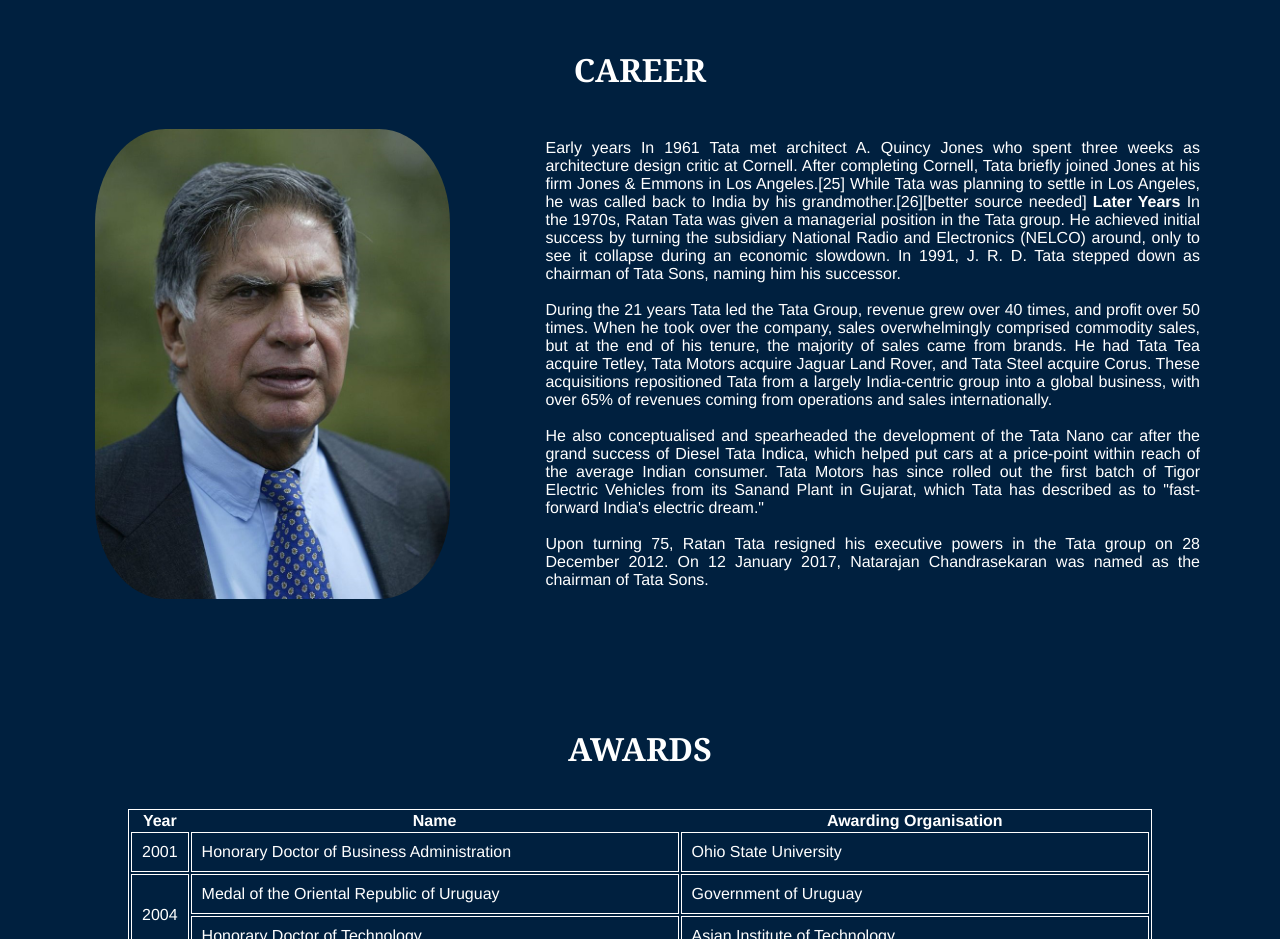
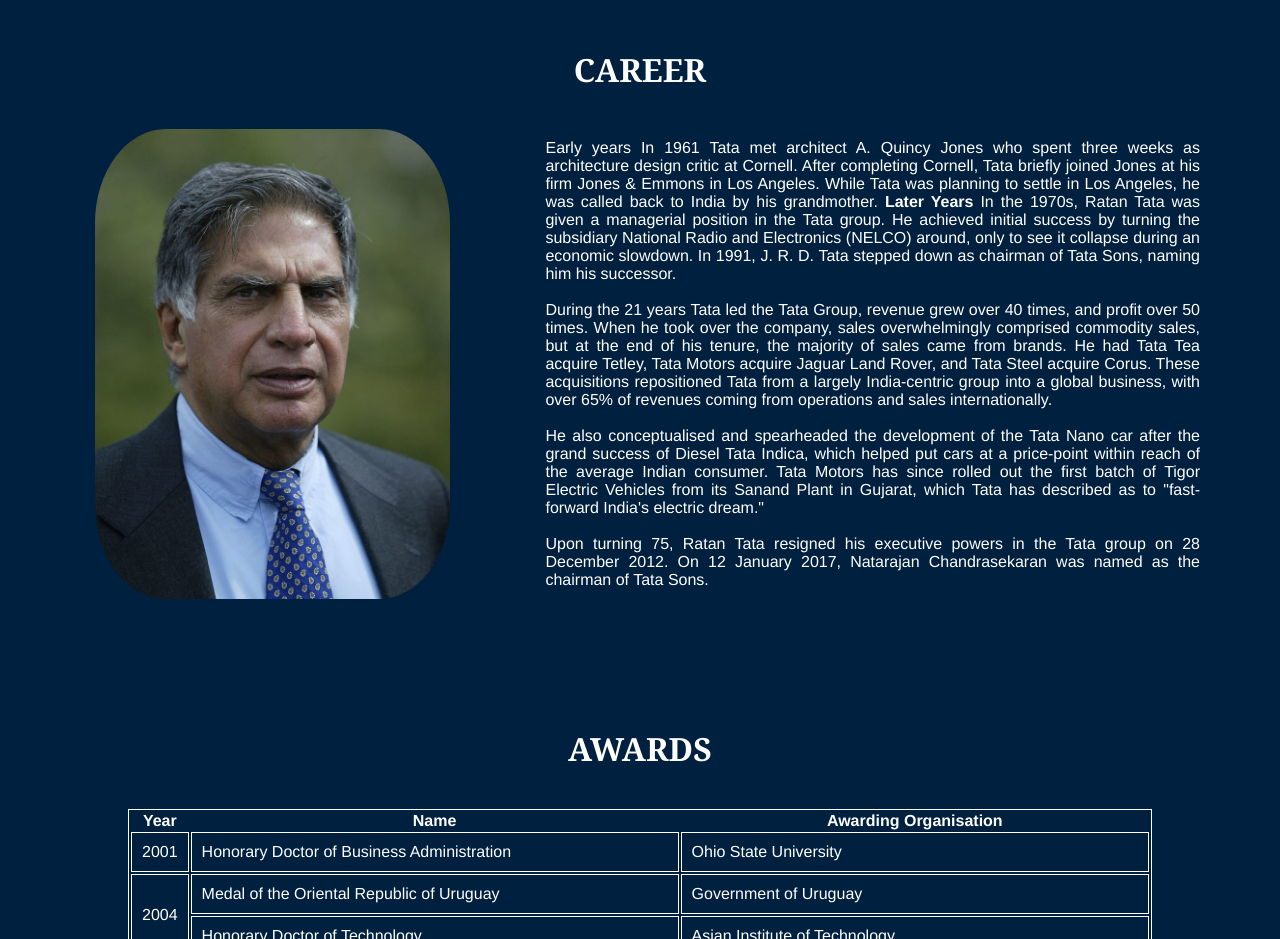
Before and after one commit to BharathTR5/CODSOFT-Tribute-Page---Task1, a plain HTML site: page index.html in a window 1280 px wide. Shown: the part 2400-3339 px from the top of the page. Drawn offline with Linux system fonts and the light colour scheme.

Commit message:
Updated content in HTML

```diff
--- a/index.html
+++ b/index.html
@@ -99,7 +99,7 @@
 
         <div class="career-content">
           <p>Early years
-            In 1961 Tata met architect A. Quincy Jones who spent three weeks as architecture design critic at Cornell. After completing Cornell, Tata briefly joined Jones at his firm Jones & Emmons in Los Angeles.[25] While Tata was planning to settle in Los Angeles, he was called back to India by his grandmother.[26][better source needed]
+            In 1961 Tata met architect A. Quincy Jones who spent three weeks as architecture design critic at Cornell. After completing Cornell, Tata briefly joined Jones at his firm Jones & Emmons in Los Angeles. While Tata was planning to settle in Los Angeles, he was called back to India by his grandmother.
 
             <strong>Later Years</strong>
             In the 1970s, Ratan Tata was given a managerial position in the Tata group. He achieved initial success by turning the subsidiary National Radio and Electronics (NELCO) around, only to see it collapse during an economic slowdown. In 1991, J. R. D. Tata stepped down as chairman of Tata Sons, naming him his successor. <br> <br>
```
